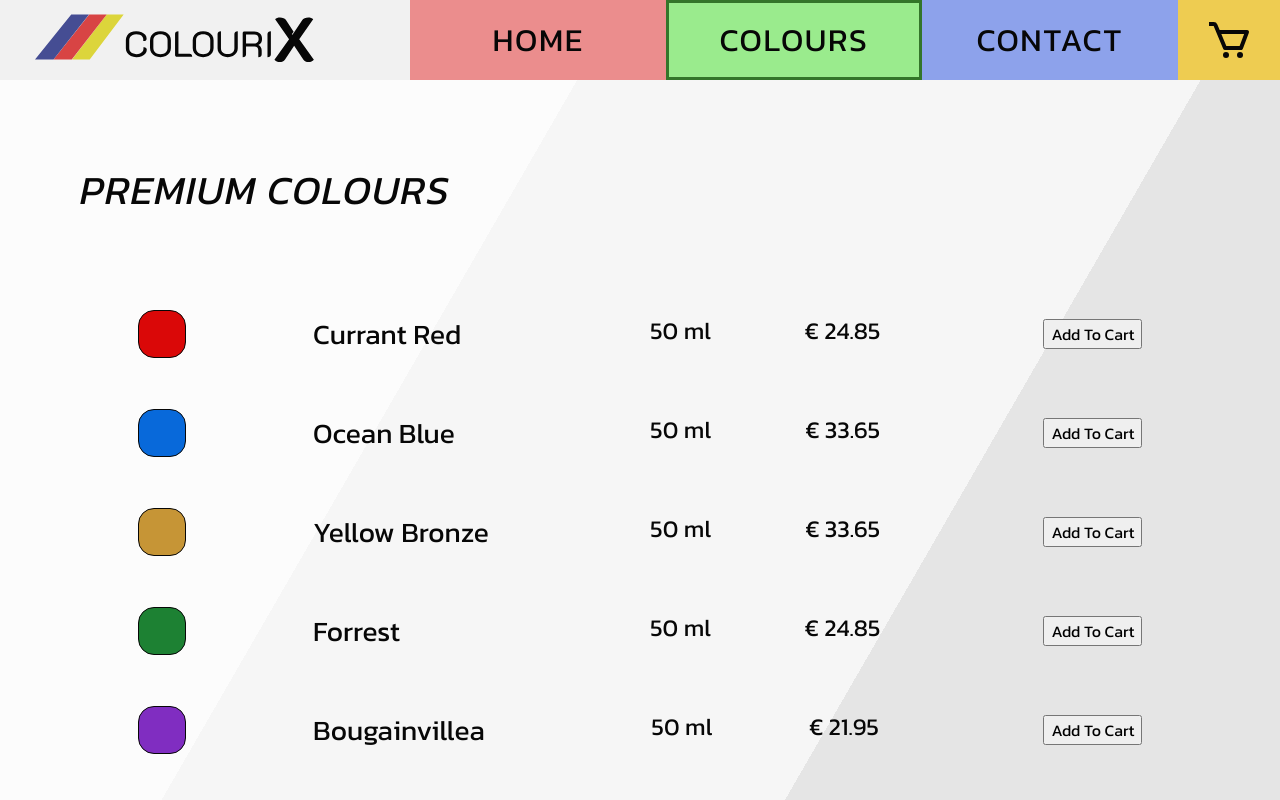
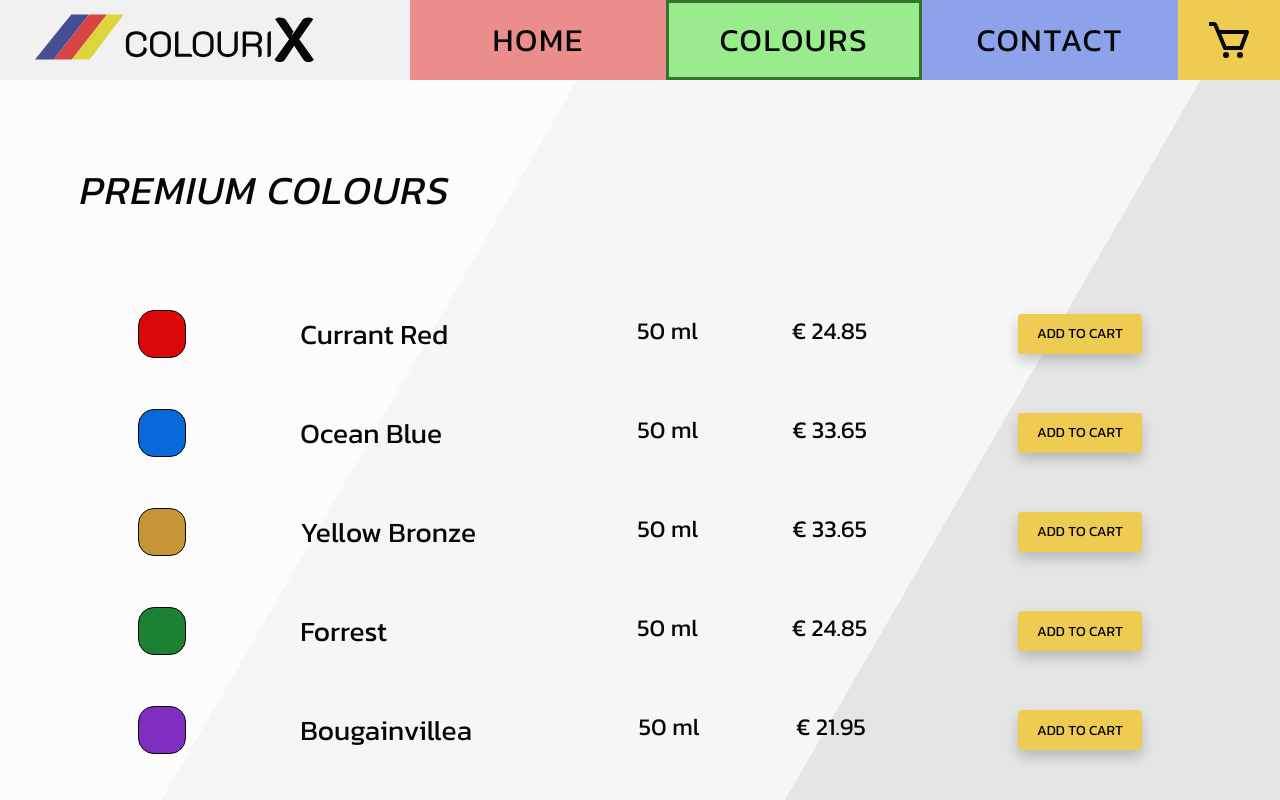
Before and after one commit to Patrick-Svensson/colourix, a React (Create React App) app: page /colours in a window 1280 px wide. Shown: the top 800 px of the page. Built offline with nearby package versions, Linux system fonts and the light colour scheme.

Commit message:
Add comments to functionality for add and remove cart items

```diff
--- a/src/App.js
+++ b/src/App.js
@@ -13,6 +13,9 @@ function App() {
     const { products } = data;
     const [cartItems, setCartItems] = useState([]);
 
+    // Add product to cart functionality by
+    // first checking matching id, if product already exist, add on one product to cart
+    // if product don't exist add product to cart
     const onAdd = (product) => {
         const exist = cartItems.find((el) => el.id === product.id);
         if (exist) {
@@ -26,6 +29,9 @@ function App() {
         }
     };
 
+    // Remove product from cart functionality by
+    // first checking if product already exist by compairing matching id, then remove product from cart
+    // if multiple products exist, remove one product from cart
     const onRemove = (product) => {
         const exist = cartItems.find((el) => el.id === product.id);
         if (exist.qty === 1) {
--- a/src/Components/Button.js
+++ b/src/Components/Button.js
@@ -3,7 +3,11 @@ import "./Button.css";
 const Button = (props) => {
     return (
         <>
-            <button style={props.style} className="button">
+            <button
+                style={props.style}
+                className="button"
+                onClick={props.onClick}
+            >
                 {props.text}
             </button>
         </>
--- a/src/Components/ColourComponent.js
+++ b/src/Components/ColourComponent.js
@@ -1,9 +1,10 @@
-//import Button from "./Button";
+import Button from "./Button";
 import "./ColourComponent.css";
 
 const ColourComponent = (props) => {
     const { product, onAdd } = props;
 
+    // Button component styling for addToCart button
     const styles = {
         backgroundColor: "#EECC51",
     };
@@ -22,14 +23,11 @@ const ColourComponent = (props) => {
                     <p>€ {product.price}</p>
                 </div>
             </div>
-
-            {/* <form className="selectMenu">
-                <label htmlFor="quantity">Quantity</label>
-                <input type="number" id="quantity" />
-            </form> */}
-
-            {/* <Button style={styles} text="Add to cart" /> */}
-            <button onClick={() => onAdd(product)}>Add To Cart</button>
+            <Button
+                style={styles}
+                text="Add to cart"
+                onClick={() => onAdd(product)}
+            />
         </div>
     );
 };
--- a/src/Pages/Cart.css
+++ b/src/Pages/Cart.css
@@ -33,7 +33,6 @@
 .cartContentContainer {
     width: 90%;
     height: 60%;
-    background-color: whitesmoke;
 }
 
 .cartActionBar {
```
